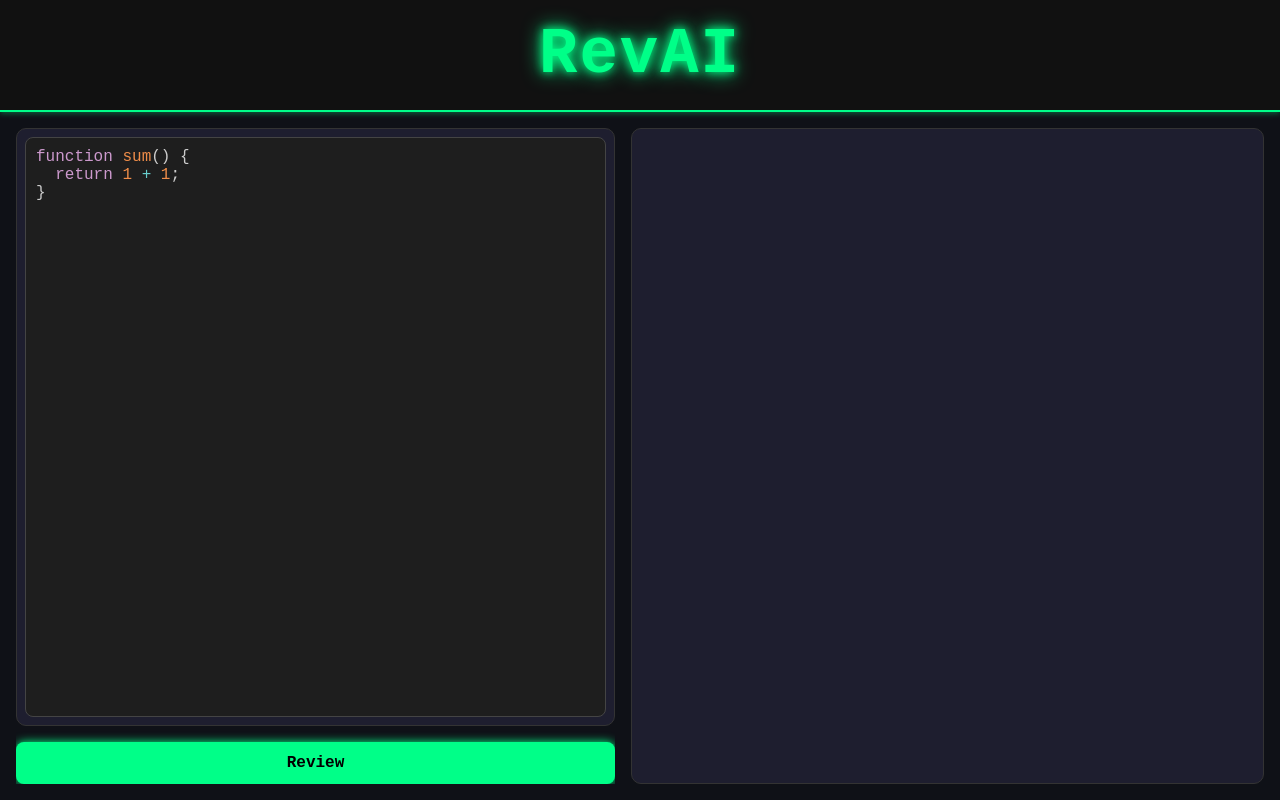
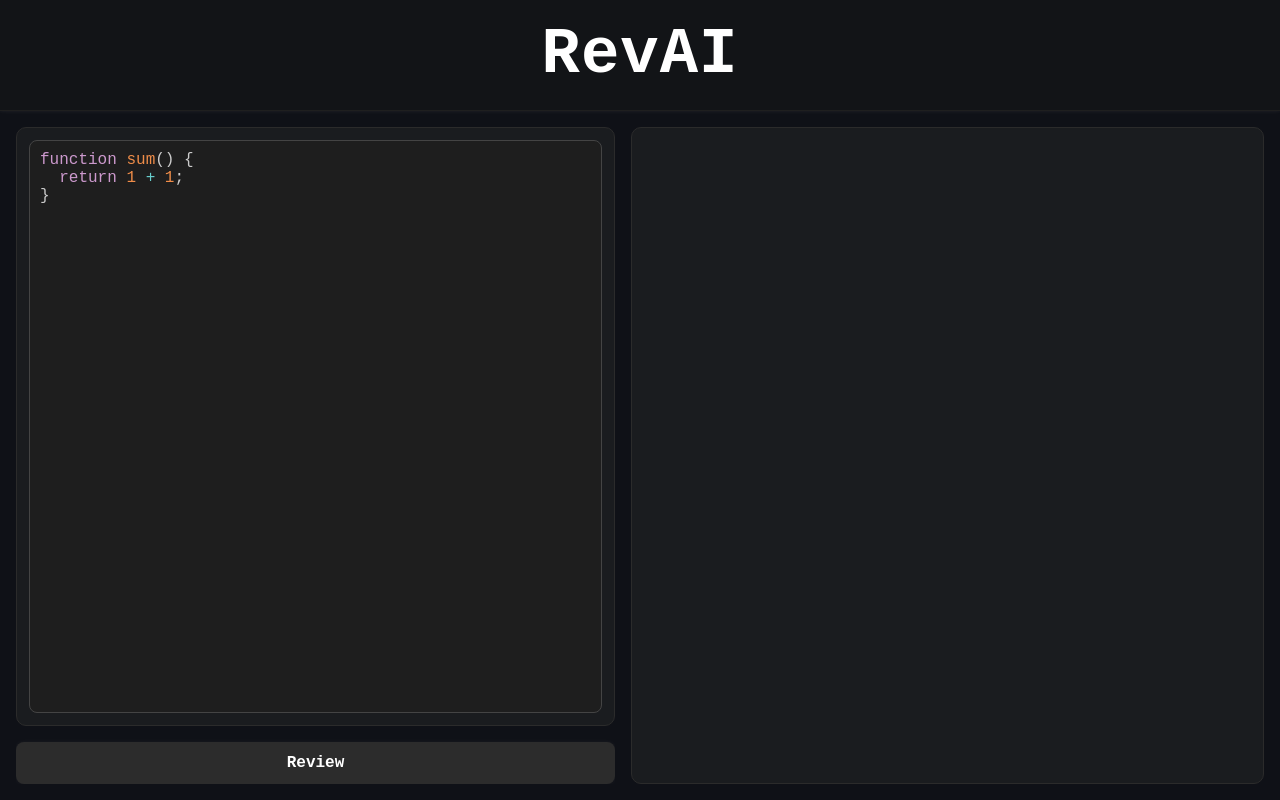
Before and after one commit to KrishnaDayalBohra/RevAI_Frontend, a React (Vite) app: page / in a window 1280 px wide. Built offline with nearby package versions, Linux system fonts and the light colour scheme.

Commit message:
Update App.css

```diff
--- a/src/App.css
+++ b/src/App.css
@@ -1,4 +1,4 @@
-/* Reset & base styles */
+/* Reset & Base Styles */
 * {
   margin: 0;
   padding: 0;
@@ -7,8 +7,8 @@
 
 body {
   font-family: 'Fira Code', monospace;
-  background-color: #0f1117;
-  color: #f8f8f2;
+  background-color: #0f1117; /* Very dark gray */
+  color: #e0e0e0; /* Light gray text */
   height: 100vh;
   overflow: hidden;
 }
@@ -21,29 +21,28 @@
 
 /* Header */
 header {
-  background-color: #111;
-  color: #00ff88;
+  background-color: #121417;
+  color: #ffffff;
   text-align: center;
   padding: 1.2rem 1rem;
   font-size: 2rem;
   font-weight: bold;
-  letter-spacing: 2px;
-  box-shadow: 0 2px 5px rgba(0, 255, 136, 0.3);
-  text-shadow: 0 0 10px #00ff88, 0 0 20px #00ff88;
-  border-bottom: 2px solid #00ff88;
+  letter-spacing: 1px;
+  border-bottom: 1px solid #1f1f1f;
+  box-shadow: 0 1px 3px rgba(255, 255, 255, 0.05);
 }
 
-/* Layout */
+/* Main Layout */
 main {
   flex: 1;
   display: flex;
   padding: 1rem;
   gap: 1rem;
   overflow: hidden;
-  height: calc(100vh - 5rem); /* Adjusted for header */
+  height: calc(100vh - 5rem);
 }
 
-/* Left Section */
+/* Left Panel */
 .left {
   flex: 1;
   display: flex;
@@ -55,72 +54,72 @@
 .code {
   flex: 1;
   overflow: auto;
-  border: 1px solid #333;
+  border: 1px solid #2b2b2b;
   border-radius: 10px;
-  background-color: #1e1e2f;
-  padding: 0.5rem;
+  background-color: #1a1c1f;
+  padding: 0.75rem;
 }
 
 /* Review Button */
 .review {
   margin-top: 1rem;
-  background-color: #00ff88;
-  color: #000;
+  background-color: #2c2c2c;
+  color: #ffffff;
   font-weight: bold;
   font-size: 1rem;
   text-align: center;
   padding: 0.75rem;
   border-radius: 8px;
   cursor: pointer;
-  transition: all 0.3s ease;
-  box-shadow: 0 0 10px #00ff88;
+  transition: all 0.2s ease;
   border: none;
+  box-shadow: 0 0 5px rgba(255, 255, 255, 0.05);
 }
 
 .review:hover {
-  background-color: #00cc66;
-  box-shadow: 0 0 15px #00ff88;
+  background-color: #3a3a3a;
   transform: scale(1.02);
+  box-shadow: 0 0 10px rgba(255, 255, 255, 0.08);
 }
 
-/* Right Section (Markdown output) */
+/* Right Panel */
 .right {
   flex: 1;
   overflow-y: auto;
   padding: 1rem;
-  border: 1px solid #333;
+  border: 1px solid #2b2b2b;
   border-radius: 10px;
-  background-color: #1e1e2f;
+  background-color: #1a1c1f;
   scroll-behavior: smooth;
-  color: #ddd;
+  color: #dcdcdc;
 }
 
 /* Markdown Styling */
 .right h1,
 .right h2,
 .right h3 {
-  color: #00ff88;
+  color: #ffffff;
   margin-bottom: 0.5rem;
 }
 
 .right code {
-  background: #2a2a40;
-  padding: 0.2rem 0.4rem;
-  border-radius: 4px;
-  font-size: 0.9rem;
-  color: #f1f1f1;
+  background: #2a2a2a;
+  padding: 0.3rem 0.5rem;
+  border-radius: 5px;
+  font-size: 0.95rem;
+  color: #ffffff;
 }
 
 .right pre {
-  background: #2a2a40;
+  background: #2a2a2a;
   padding: 1rem;
   border-radius: 10px;
   overflow-x: auto;
-  color: #eee;
-  box-shadow: inset 0 0 10px rgba(0,255,136,0.1);
+  color: #dcdcdc;
+  box-shadow: inset 0 0 10px rgba(255, 255, 255, 0.02);
 }
 
-/* Scrollbars */
+/* Scrollbar Styling */
 .code::-webkit-scrollbar,
 .right::-webkit-scrollbar {
   width: 6px;
@@ -128,7 +127,7 @@
 
 .code::-webkit-scrollbar-thumb,
 .right::-webkit-scrollbar-thumb {
-  background-color: #00ff88;
+  background-color: #444;
   border-radius: 10px;
 }
 
@@ -137,7 +136,7 @@
   background: transparent;
 }
 
-/* Mobile & Tablet Responsive */
+/* Responsive Design */
 @media (max-width: 960px) {
   main {
     flex-direction: column;
@@ -146,8 +145,8 @@
   }
 
   .left, .right {
+    width: 100%;
     max-width: 100%;
-    width: 100%;
   }
 
   .review {
@@ -160,7 +159,8 @@
     padding: 1rem 0.5rem;
   }
 
-  .right pre, .right code {
+  .right pre,
+  .right code {
     font-size: 0.85rem;
   }
 }
```
